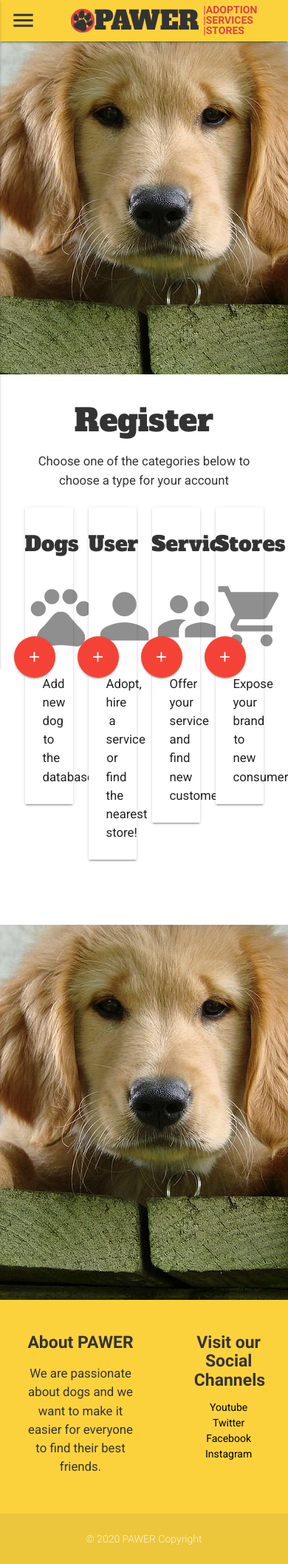
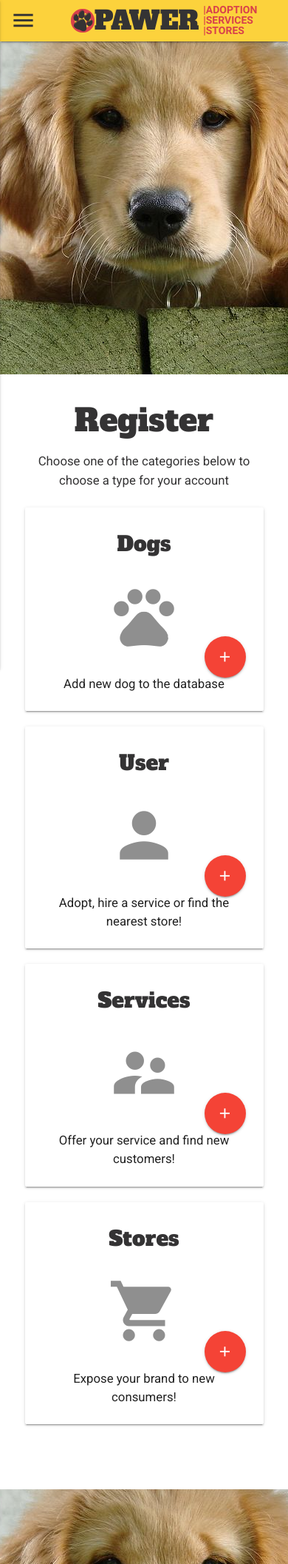
Before and after one commit to romqrq/Pawer, a Flask app: page /register in a window 390 px wide; the page is wider, and only the part inside the window is pictured. Shown: the top 2114 px of that part at 74% size. Run offline with Flask 2, Linux system fonts and the light colour scheme; some libraries are stand-ins or nearby versions; some web fonts are replaced.

Commit message:
Updated classes and layout for mobile screen

```diff
--- a/templates/base.html
+++ b/templates/base.html
@@ -26,6 +26,9 @@
                     </ul>
                     <ul class="side-nav" id="mobile-menu">
                         <li><a href="{{url_for('user_home')}}">Home</a></li>
+                        {% if session['is_staff'] %}
+                        <li><a href="{{url_for('get_users')}}">Users</a></li>
+                        {% endif %}
                         <li><a href="{{url_for('get_dogs')}}">Adoption</a></li>
                         <li><a href="{{url_for('get_services')}}">Services</a></li>
                         <li><a href="{{url_for('get_stores')}}">Stores</a></li>
@@ -61,11 +64,11 @@
     <footer class="page-footer">
         <div class="container">
             <div class="row">
-                <div class="col s6">
+                <div class="col s6 m6">
                     <h5>About PAWER</h5>
                     <p>We are passionate about dogs and we want to make it easier for everyone to find their best friends.</p>
                 </div>
-                <div class="col offset-s2 s4">
+                <div class="col s6 offset-m2 m4">
                     <h5>Visit our Social Channels</h5>
                     <ul>
                         <li><a href="#!">Youtube</a></li>
--- a/templates/login.html
+++ b/templates/login.html
@@ -14,7 +14,7 @@
             <h5>Successful login</h5>
         {% endif %}
         <!-- <h5>{{user}}</h5> -->
-        <form method="POST" action="{{ url_for('user_login') }}" class="col s6 offset-s3">
+        <form method="POST" action="{{ url_for('user_login') }}" class="col s12 offset-m3 m6 login-form">
             <p>Please select your account type:</p>
             <div class="login-radio">
                 <label>
--- a/templates/register.html
+++ b/templates/register.html
@@ -8,8 +8,8 @@
     <div class="row container">
         <h2 class="heading-text">Register</h2>
         <p>Choose one of the categories below to choose a type for your account</p>
-        <div class="row card-row-register">
-            <div class="col s3">
+        <div class="row">
+            <div class="col s12 m3">
                 <div class="card">
                     <p class="card-title">Dogs</p>
                     <div class="card-image">
@@ -21,7 +21,7 @@
                     </div>
                 </div>
             </div>
-            <div class="col s3">
+            <div class="col s12 m3">
                 <div class="card">
                     <p class="card-title">User</p>
                     <div class="card-image">
@@ -33,7 +33,7 @@
                     </div>
                 </div>
             </div>
-            <div class="col s3">
+            <div class="col s12 m3">
                 <div class="card">
                     <p class="card-title">Services</p>
                     <div class="card-image">
@@ -45,7 +45,7 @@
                     </div>
                 </div>
             </div>
-            <div class="col s3">
+            <div class="col s12 m3">
                 <div class="card">
                     <p class="card-title">Stores</p>
                     <div class="card-image">
```
